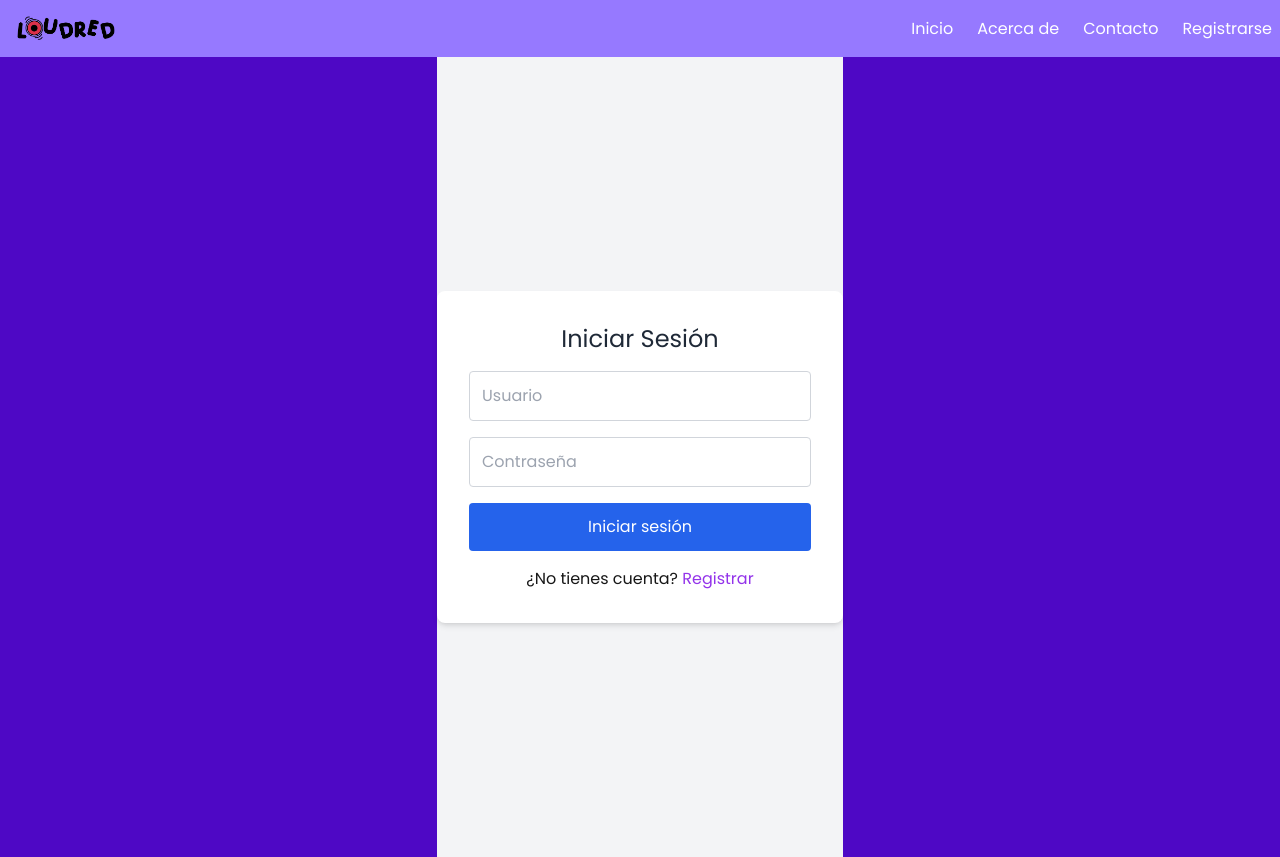
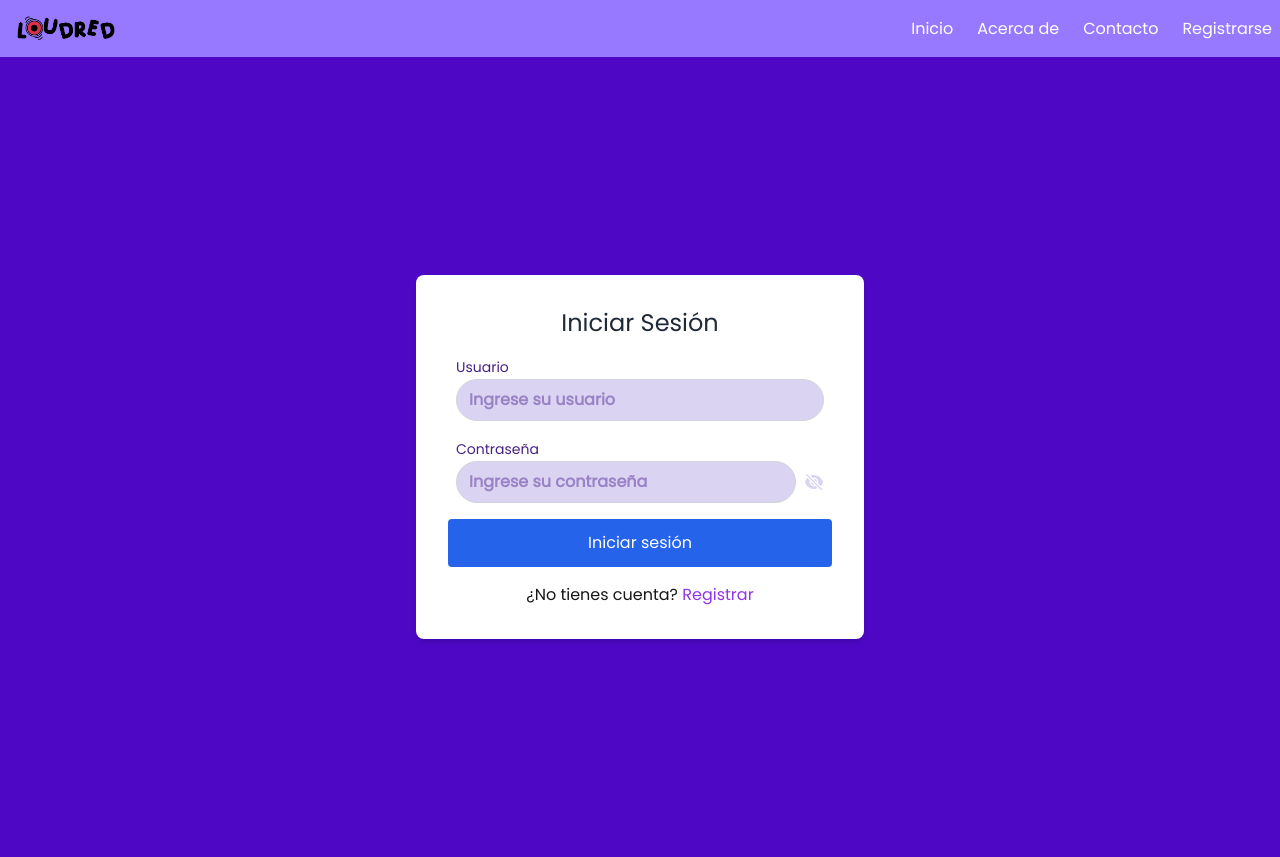
Before and after one commit to IsSact22/loudred, a Next.js app: page /auth/login in a window 1280 px wide. Built offline with nearby package versions, Linux system fonts and the light colour scheme; no server answers.

Commit message:
Armado de login
se implementó el validation scheme y el form provider para colocar los inputs del login

```diff
--- a/app/input/page.js
+++ b/app/input/page.js
@@ -37,51 +37,51 @@
 
 
 
-//LLAMADO AL INPUT DE CONTRASEÑA
-"use client";
-import React from 'react';
-import { useForm, FormProvider } from 'react-hook-form';
-import PasswordInput from '@/src/components/PasswordInput';
+// //LLAMADO AL INPUT DE CONTRASEÑA
+// "use client";
+// import React from 'react';
+// import { useForm, FormProvider } from 'react-hook-form';
+// import PasswordInput from '@/src/components/PasswordInput';
 
-const PasswordForm = () => {
-  const methods = useForm({
-    defaultValues: {
-      password: '',
-    },
-  });
+// const PasswordForm = () => {
+//   const methods = useForm({
+//     defaultValues: {
+//       password: '',
+//     },
+//   });
 
-  const onSubmit = (data) => {
-    console.log(data);
-  };
+//   const onSubmit = (data) => {
+//     console.log(data);
+//   };
 
-  return (
-    <FormProvider {...methods}>
-      <form onSubmit={methods.handleSubmit(onSubmit)}>
-        <PasswordInput
-          name="password"
-          label="Contraseña"
-          placeholder="Pablito0811"
-          rules={{
-            required: 'La contraseña es obligatoria',
-            minLength: {
-              value: 8,
-              message: 'La contraseña debe tener al menos 8 caracteres',
-            },
-            pattern: {
-              value: /^(?=.*[a-z])(?=.*[A-Z])(?=.*\d)(?=.*[@$!%*?&])[A-Za-z\d@$!%*?&]{8,}$/,
-              message: 'Debe incluir mayúsculas, minúsculas, números y un carácter especial',
-            },
-          }}
-        />
-        <button
-          type="submit"
-          className="mt-4 px-4 py-2 bg-blue-500 text-white rounded-lg hover:bg-blue-600"
-        >
-          Enviar
-        </button>
-      </form>
-    </FormProvider>
-  );
-};
+//   return (
+//     <FormProvider {...methods}>
+//       <form onSubmit={methods.handleSubmit(onSubmit)}>
+//         <PasswordInput
+//           name="password"
+//           label="Contraseña"
+//           placeholder="Pablito0811"
+//           rules={{
+//             required: 'La contraseña es obligatoria',
+//             minLength: {
+//               value: 8,
+//               message: 'La contraseña debe tener al menos 8 caracteres',
+//             },
+//             pattern: {
+//               value: /^(?=.*[a-z])(?=.*[A-Z])(?=.*\d)(?=.*[@$!%*?&])[A-Za-z\d@$!%*?&]{8,}$/,
+//               message: 'Debe incluir mayúsculas, minúsculas, números y un carácter especial',
+//             },
+//           }}
+//         />
+//         <button
+//           type="submit"
+//           className="mt-4 px-4 py-2 bg-blue-500 text-white rounded-lg hover:bg-blue-600"
+//         >
+//           Enviar
+//         </button>
+//       </form>
+//     </FormProvider>
+//   );
+// };
 
-export default PasswordForm;
+// export default PasswordForm;
--- a/app/layout.js
+++ b/app/layout.js
@@ -2,6 +2,9 @@ import localFont from "next/font/local";
 import { CoreProvider } from "@/src/core/CoreProvider";
 import './globals.css';
 import '@fontsource/poppins';
+//libraries
+import toast, { Toaster } from 'react-hot-toast';
+
 
 const geistSans = localFont({
   src: "./fonts/GeistVF.woff",
@@ -27,6 +30,7 @@ export default function RootLayout({ children }) {
         >
         <CoreProvider>
         {children}
+        <Toaster />
       </CoreProvider>
       </body>
     </html>
--- a/package.json
+++ b/package.json
@@ -10,6 +10,8 @@
   },
   "dependencies": {
     "@fontsource/poppins": "^5.1.0",
+    "@heroicons/react": "^2.2.0",
+    "@hookform/resolvers": "^3.9.1",
     "@prisma/client": "^6.0.1",
     "bcrypt": "^5.1.1",
     "bcryptjs": "^2.4.3",
@@ -21,7 +23,9 @@
     "react": "^18.2.0",
     "react-dom": "^18.2.0",
     "react-hook-form": "^7.53.2",
+    "react-hot-toast": "^2.4.1",
     "seed": "^0.4.4",
+    "yup": "^1.5.0",
     "zustand": "^5.0.2"
   },
   "devDependencies": {
--- a/src/components/inputs/Input.jsx
+++ b/src/components/inputs/Input.jsx
@@ -30,13 +30,15 @@ const Input = ({
         name={name}
         control={control}
         rules={rules}
+        defaultValue=""
         render={({ field }) => (
+
           <input
             {...field}
             type={type}
             id={name}
             placeholder={placeholder}
-            className={` px-3 py-2 border rounded-full bg-purple-input focus:outline-none focus:ring-2 focus:ring-blue-500 focus:border-blue-500 ${
+            className={`w-full px-3 py-2 border rounded-full bg-purple-input focus:outline-none focus:ring-2 focus:ring-purple-login focus:border-purple-login ${
               errors[name] ? 'border-red-500' : 'border-gray-300'
             } placeholder-purple-placeholder placeholder-opacity-40 font-black
              ${className}`} // Agregar clases personalizadas
--- a/src/components/inputs/PasswordInput.jsx
+++ b/src/components/inputs/PasswordInput.jsx
@@ -34,13 +34,14 @@ const PasswordInput = ({
           name={name}
           control={control}
           rules={rules}
+          defaultValue=""
           render={({ field }) => (
             <input
               {...field}
               type={isVisible ? 'text' : 'password'} // Cambiar entre texto y contraseña
               id={name}
               placeholder={placeholder}
-              className={` px-3 py-2 border rounded-full bg-purple-input focus:outline-none focus:ring-2 focus:ring-blue-500 focus:border-blue-500 ${
+              className={`w-full px-3 py-2 border rounded-full bg-purple-input focus:outline-none focus:ring-2 focus:ring-purple-login focus:border-purple-login ${
                 errors[name] ? 'border-red-500' : 'border-gray-300'
               } placeholder-purple-placeholder placeholder-opacity-40 font-black
                ${className}`}
@@ -53,7 +54,7 @@ const PasswordInput = ({
         <button
           type="button"
           onClick={toggleVisibility}
-          className=" ml-2 flex items-center text-gray-600 hover:text-gray-900 focus:outline-none"
+          className=" ml-2 flex items-center text-purple-navbar hover:text-purple-navbar focus:outline-none"
         >
             {isVisible ? (
                 <EyeIcon className="h-5 w-5 text-purple-input hover:text-purple-label" />
--- a/src/partials/auth/components/LoginForm.jsx
+++ b/src/partials/auth/components/LoginForm.jsx
@@ -1,17 +1,33 @@
 "use client";
 // Hooks
-import { useForm } from "react-hook-form";
+import { useForm, FormProvider } from "react-hook-form";
 // Next
 import { signIn } from "next-auth/react";
 import { useRouter } from "next/navigation";
+//Components
+import Input from "@/src/components/inputs/Input";
+import PasswordInput from "@/src/components/inputs/PasswordInput";
+//Validations
+import {yupResolver} from "@hookform/resolvers/yup"
+import { validationSchema } from "@/src/validations/validationSchema";
+// Libraries
+import toast from 'react-hot-toast';
 
 export default function LoginForm() {
-  const {
-    register,
-    handleSubmit,
-    formState: { errors },
-  } = useForm();
+
+
+  const methods = useForm({
+    resolver: yupResolver(validationSchema), // Integra Yup con react-hook-form
+  });
+  const { handleSubmit } = methods; // Extrae métodos de react-hook-form
   const router = useRouter();
+
+  // const {
+  //   register,
+  //   handleSubmit,
+  //   formState: { errors },
+  // } = useForm();
+  // const router = useRouter();
 
   const onSubmit = async (data) => {
     const result = await signIn("credentials", {
@@ -27,14 +43,38 @@ export default function LoginForm() {
     }
   };
 
+
+
   return (
-    <div className="flex flex-col items-center justify-center min-h-screen bg-gray-100">
+    <div className="flex flex-col items-center justify-center min-h-screen ">
       <div className="bg-white p-8 rounded-lg shadow-md max-w-md w-full">
+
         <h2 className="text-2xl text-gray-800 mb-4 text-center">
           Iniciar Sesión
         </h2>
+
+         {/* FORMULARIO DE LOGIN */}
+        <FormProvider {...methods}>
           <form onSubmit={handleSubmit(onSubmit)}>
-          <div className="mb-4">
+
+            {/* Input para el usuario */}
+            <Input
+              name="usuario"
+              label="Usuario"
+              placeholder="Ingrese su usuario"
+              containerClass="mb-4"
+            />
+
+            {/* Input para la contraseña */}
+            <PasswordInput
+              name="password"
+              label="Contraseña"
+              placeholder="Ingrese su contraseña"
+              containerClass="mb-4"
+            />
+
+
+            {/* <div className="mb-4">
               <input
                 type="text"
                 placeholder="Usuario"
@@ -71,7 +111,7 @@ export default function LoginForm() {
                   {errors.password.message}
                 </p>
               )}
-          </div>
+            </div> */}
             <button
               type="submit"
               className="w-full p-3 bg-blue-600 text-white rounded hover:bg-blue-700 transition-colors"
@@ -87,7 +127,10 @@ export default function LoginForm() {
                 Registrar
               </a>
             </p>
+
           </form>
+        </FormProvider>
+
       </div>
     </div>
   );
--- a/src/partials/auth/components/RegisterForm.jsx
+++ b/src/partials/auth/components/RegisterForm.jsx
@@ -45,7 +45,7 @@ export default function RegisterForm() {
 
   return (
     <>
-      <div className="flex flex-col items-center justify-center min-h-screen bg-gray-100 font-sans">
+      <div className="flex flex-col items-center justify-center min-h-screen  font-sans">
         <div className="bg-white p-8 rounded-lg shadow-md max-w-md w-full">
           <h2 className="text-2xl text-gray-800 mb-4 text-center">Registro</h2>
           {message && <p className="text-red-500 mb-4 text-center">{message}</p>}
--- /dev/null
+++ b/src/validations/validationSchema.js
@@ -0,0 +1,22 @@
+import * as yup from "yup";
+
+export const validationSchema = yup.object().shape({
+    usuario: yup.string()
+        .required("El usuario es obligatorio")
+        .matches(
+            /^[A-Z][a-zA-Z0-9]*$/,
+            "El usuario debe comenzar con una letra mayúscula, contener solo letras y números, y tener al menos un número"
+        )
+        .matches(/\d/, "El usuario debe incluir al menos un número"),
+
+    password: yup.string()
+      .required("La contraseña es obligatoria")
+      .min(8, "La contraseña debe tener al menos 8 caracteres")
+      .matches(/[A-Z]/, "La contraseña debe incluir al menos una letra mayúscula")
+      .matches(/[a-z]/, "La contraseña debe incluir al menos una letra minúscula")
+      .matches(/\d/, "La contraseña debe incluir al menos un número")
+      .matches(
+        /^[A-Za-z0-9]*$/,
+        "La contraseña no debe contener caracteres especiales"
+      ),
+  });
```
Also changed, not shown: 1 other file (tests, documents, lock files or other folders). Lines whose indentation alone changed are shown as unchanged.
